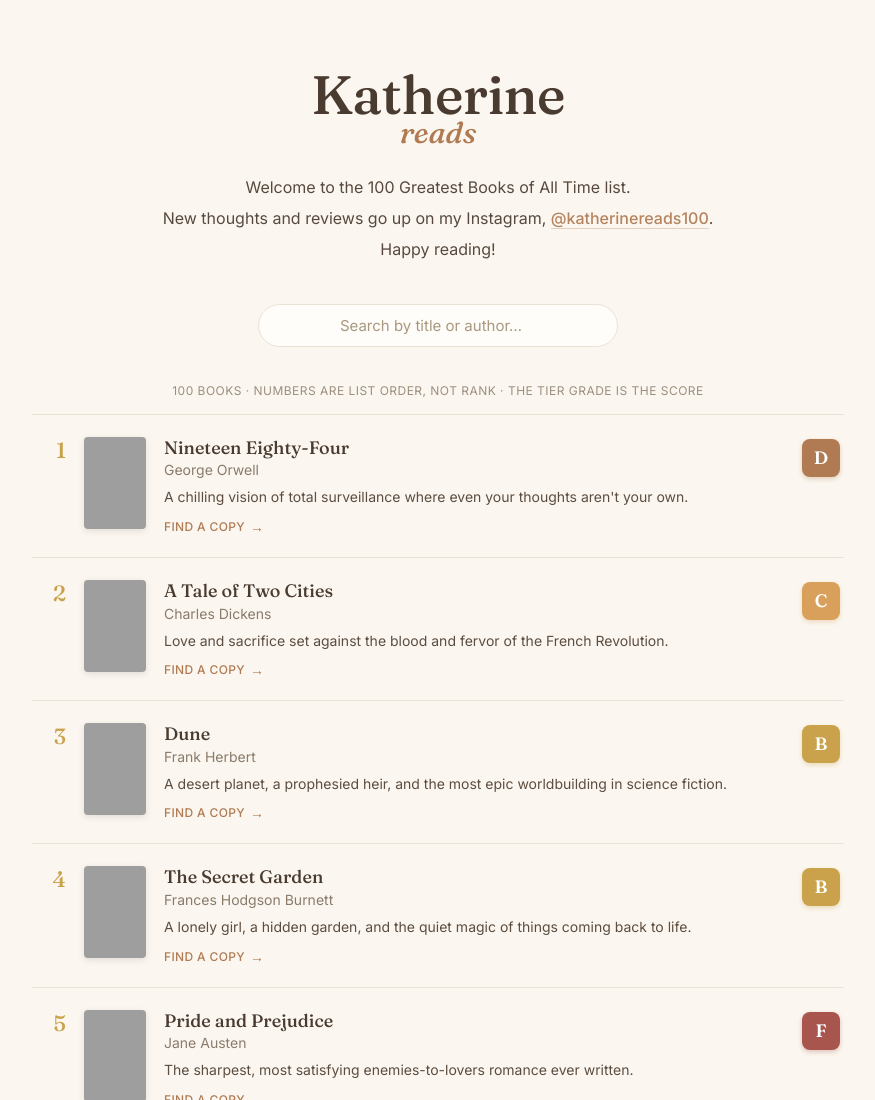
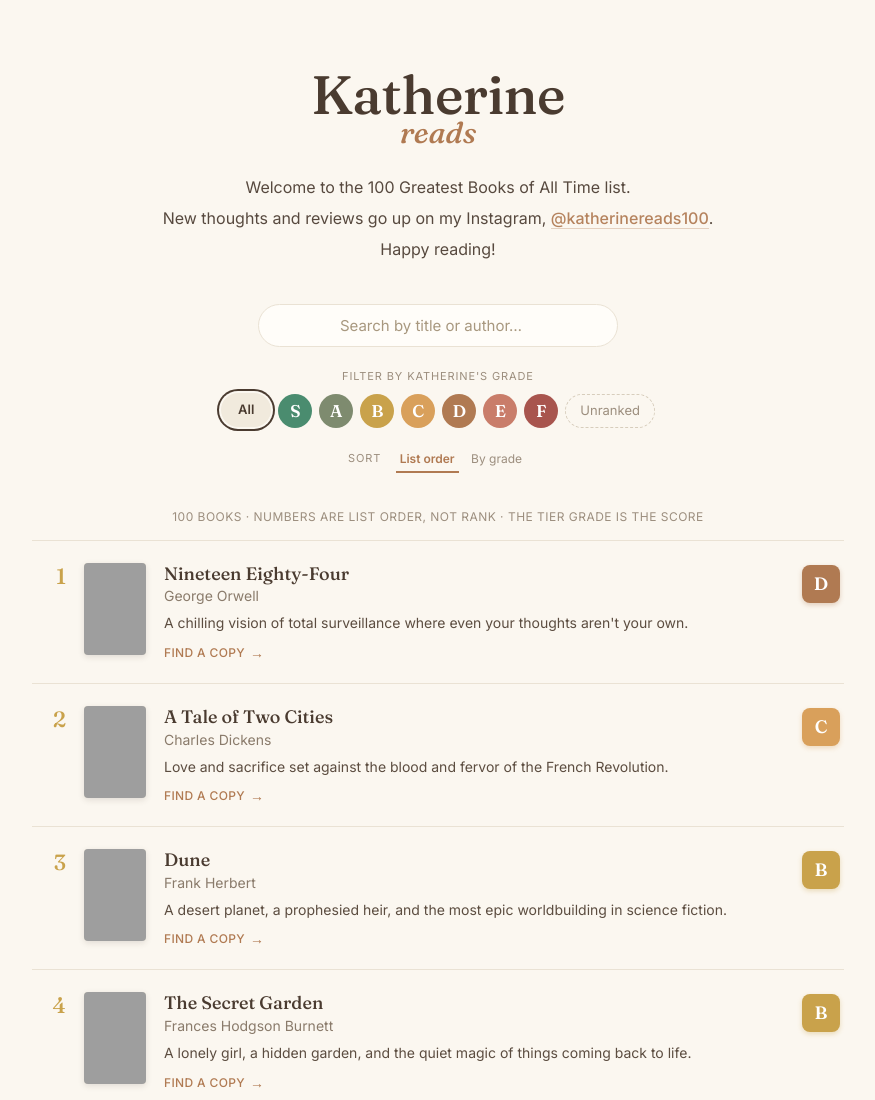
Before and after one commit to davondaneils/katherine-reads, a plain HTML site: page index.html in a window 1280 px wide. Shown: the top 1100 px of the page, without its empty margins (202-1077 px from the left). Drawn offline with Linux system fonts and the light colour scheme; grey boxes are pictures that could not be loaded.

Commit message:
Add grade filter + sort by grade
- Filter the list by Katherine's grade (S–F, plus All / Unranked) via
  colored pills that double as a legend.
- Sort toggle: list order (default) or by grade (S→F, unranked last).
- Single 'Filter by Katherine's grade' label instead of repeating a
  per-row 'Katherine's rank' tag on all 100 rows.
- Filter + search + sort compose; count line reflects the active view.

Co-Authored-By: Claude Opus 4.8 <noreply@anthropic.com>

```diff
--- a/index.html
+++ b/index.html
@@ -59,6 +59,25 @@
   .search::placeholder { color: #A8987F; }
   .search:focus { border-color: #B07A52; box-shadow: 0 2px 10px rgba(176,122,82,0.12); }
 
+  /* Filter pills (grade) + sort toggle */
+  .fpill {
+    display:inline-flex; align-items:center; justify-content:center;
+    height:34px; min-width:34px; border-radius:999px; cursor:pointer;
+    border:1.5px solid transparent; background:none; line-height:1;
+    transition:transform .12s ease, box-shadow .12s ease;
+    -webkit-tap-highlight-color:transparent;
+  }
+  .fpill:hover { transform:translateY(-1px); }
+  .fpill.sel { box-shadow:0 0 0 2px #FBF7F0, 0 0 0 4px #4A3B30; transform:translateY(-1px); }
+  .sortbtn {
+    background:none; border:none; cursor:pointer;
+    font-family:'Inter',system-ui,sans-serif; font-size:12px;
+    color:#9C8E7E; padding:5px 4px; margin:0 2px;
+    border-bottom:2px solid transparent;
+  }
+  .sortbtn.sel { color:#B07A52; font-weight:600; border-bottom-color:#B07A52; }
+  .sortbtn:hover { color:#B07A52; }
+
   @media (max-width: 520px) {
     .row-cover { width: 54px !important; height: 80px !important; }
     .wrap { padding: 0 18px; }
@@ -79,6 +98,16 @@
     <div style="margin:28px auto 0; max-width:600px;">
       <label for="search" style="position:absolute; width:1px; height:1px; overflow:hidden; clip:rect(0 0 0 0);">Search books by title or author</label>
       <input id="search" class="search" type="search" autocomplete="off" placeholder="Search by title or author…">
+    </div>
+
+    <div id="controls" style="max-width:600px; margin:22px auto 0;">
+      <div style="text-align:center; font-size:11px; letter-spacing:0.08em; text-transform:uppercase; color:#9C8E7E; margin-bottom:11px;">Filter by Katherine's grade</div>
+      <div id="filters" style="display:flex; flex-wrap:wrap; gap:7px; justify-content:center;"></div>
+      <div style="text-align:center; margin-top:18px;">
+        <span style="font-size:11px; letter-spacing:0.08em; text-transform:uppercase; color:#9C8E7E; margin-right:8px; vertical-align:middle;">Sort</span>
+        <button type="button" class="sortbtn sel" data-sort="list">List order</button>
+        <button type="button" class="sortbtn" data-sort="grade">By grade</button>
+      </div>
     </div>
 
     <div style="text-align:center; padding:28px 0 8px; margin-top:8px;">
@@ -105,6 +134,13 @@
     return String(s == null ? "" : s).replace(/[&<>"']/g, function (c) {
       return { "&": "&amp;", "<": "&lt;", ">": "&gt;", '"': "&quot;", "'": "&#39;" }[c];
     });
+  }
+
+  // Grade ordering for "sort by grade" (best to worst; unranked last).
+  var TIER_ORDER = { S: 0, A: 1, B: 2, C: 3, D: 4, E: 5, F: 6 };
+  function gradeIndex(b) {
+    var t = (b.tier || "").trim().toUpperCase();
+    return (t in TIER_ORDER) ? TIER_ORDER[t] : 7;
   }
 
   // Square tier chip — color by tier, neutral dashed slot when unranked.
@@ -167,7 +203,7 @@
       '</div>';
   }
 
-  var state = { data: null, query: "" };
+  var state = { data: null, query: "", tier: "all", sort: "list" };
 
   function render() {
     var data = state.data;
@@ -177,32 +213,62 @@
     var handle = site.handle || DEFAULT_HANDLE;
     var instagram = site.instagram || DEFAULT_IG;
     var q = state.query.trim().toLowerCase();
+    var tier = state.tier;
 
-    var filtered = q
-      ? all.filter(function (b) {
-          return (b.title || "").toLowerCase().indexOf(q) !== -1 ||
-                 (b.author || "").toLowerCase().indexOf(q) !== -1;
-        })
-      : all;
+    var filtered = all.filter(function (b) {
+      if (q &&
+          (b.title || "").toLowerCase().indexOf(q) === -1 &&
+          (b.author || "").toLowerCase().indexOf(q) === -1) return false;
+      if (tier !== "all") {
+        var bt = (b.tier || "").trim().toUpperCase();
+        if (tier === "unranked") { if (bt) return false; }
+        else if (bt !== tier) return false;
+      }
+      return true;
+    });
+
+    if (state.sort === "grade") {
+      filtered = filtered.slice().sort(function (a, b) {
+        return (gradeIndex(a) - gradeIndex(b)) || (a.rank - b.rank);
+      });
+    } else {
+      filtered = filtered.slice().sort(function (a, b) { return a.rank - b.rank; });
+    }
 
     // About blurb
     document.getElementById("about").innerHTML = aboutHTML(site.about, handle, instagram);
 
+    // Sync control active states
+    var fpills = document.querySelectorAll("#filters .fpill");
+    for (var fi = 0; fi < fpills.length; fi++) {
+      var on = fpills[fi].getAttribute("data-k") === tier;
+      fpills[fi].classList.toggle("sel", on);
+      fpills[fi].setAttribute("aria-pressed", on ? "true" : "false");
+    }
+    var sbtns = document.querySelectorAll(".sortbtn");
+    for (var si = 0; si < sbtns.length; si++) {
+      sbtns[si].classList.toggle("sel", sbtns[si].getAttribute("data-sort") === state.sort);
+    }
+
     // Count label
     var total = all.length;
+    var shown = filtered.length;
     var countEl = document.getElementById("count");
     if (!data) {
       countEl.textContent = "Loading…";
-    } else if (q) {
-      countEl.textContent = filtered.length + (filtered.length === 1 ? " book" : " books") + " of " + total;
+    } else if (tier === "all" && !q) {
+      countEl.textContent = total + " books · numbers are list order, not rank · the tier grade is the score";
     } else {
-      countEl.textContent = total + " books · numbers are list order, not rank · the tier grade is the score";
+      var bits = shown + (shown === 1 ? " book" : " books");
+      if (tier !== "all") bits += " · " + (tier === "unranked" ? "unranked" : "grade " + tier);
+      if (q) bits += " · “" + state.query.trim() + "”";
+      countEl.textContent = bits;
     }
 
     // List
     var listEl = document.getElementById("list");
-    if (data && q && filtered.length === 0) {
-      listEl.innerHTML = '<p style="text-align:center; color:#9C8E7E; font-size:15px; padding:48px 0;">No books match “' + esc(state.query.trim()) + '”.</p>';
+    if (data && shown === 0) {
+      listEl.innerHTML = '<p style="text-align:center; color:#9C8E7E; font-size:15px; padding:48px 0;">No books match these filters.</p>';
     } else {
       listEl.innerHTML = filtered.map(function (b) { return rowHTML(b, colors); }).join("");
     }
@@ -212,22 +278,66 @@
       'More reviews on Instagram — <a href="' + esc(instagram) + '" target="_blank" rel="noopener" style="color:#B07A52; text-decoration:none; border-bottom:1px solid #B07A5255;">' + esc(handle) + '</a>';
   }
 
+  // Build the grade filter pills (colors come from the data).
+  function buildFilters(colors) {
+    var el = document.getElementById("filters");
+    if (!el) return;
+    el.innerHTML = "";
+    var opts = [{ k: "all", l: "All" }];
+    ["S", "A", "B", "C", "D", "E", "F"].forEach(function (t) {
+      opts.push({ k: t, l: t, tier: true, color: (colors && colors[t]) || "#7E8B6F" });
+    });
+    opts.push({ k: "unranked", l: "Unranked", dashed: true });
+    opts.forEach(function (o) {
+      var b = document.createElement("button");
+      b.type = "button";
+      b.className = "fpill";
+      b.setAttribute("data-k", o.k);
+      if (o.tier) {
+        b.style.cssText = "width:34px;font-family:'Fraunces',serif;font-size:17px;font-weight:600;color:#fff;background:" + o.color + ";";
+        b.textContent = o.l;
+        b.setAttribute("aria-label", "Grade " + o.l);
+      } else if (o.dashed) {
+        b.style.cssText = "padding:0 14px;font-family:'Inter',system-ui,sans-serif;font-size:13px;color:#9C8E7E;background:transparent;border:1.5px dashed #D7CDBC;";
+        b.textContent = o.l;
+      } else {
+        b.style.cssText = "padding:0 16px;font-family:'Inter',system-ui,sans-serif;font-size:13px;font-weight:600;color:#4A3B30;background:#F1EADD;";
+        b.textContent = o.l;
+      }
+      b.addEventListener("click", function () { state.tier = o.k; render(); });
+      el.appendChild(b);
+    });
+  }
+
   document.getElementById("search").addEventListener("input", function (e) {
     state.query = e.target.value;
     render();
   });
 
+  var sortBtns = document.querySelectorAll(".sortbtn");
+  for (var sb = 0; sb < sortBtns.length; sb++) {
+    sortBtns[sb].addEventListener("click", function (e) {
+      state.sort = e.currentTarget.getAttribute("data-sort");
+      render();
+    });
+  }
+
   render(); // initial (loading) paint
+
+  function start(data) {
+    state.data = data;
+    buildFilters((data.tiers && data.tiers.colors) || {});
+    render();
+  }
 
   // Primary source: data loaded via <script src="books.js">. Works over HTTP and file://.
   if (window.KATHERINE_DATA) {
-    state.data = window.KATHERINE_DATA;
-    render();
+    start(window.KATHERINE_DATA);
   } else {
     // Fallback: fetch books.json (only works when served over HTTP).
     fetch("books.json", { cache: "no-cache" })
       .then(function (r) { return r.json(); })
-      .then(function (data) { state.data = data; render(); })
+      .then(function (data) { start(data); })
       .catch(function () {
         state.data = { site: {}, tiers: { colors: {} }, books: [] };
         document.getElementById("count").textContent = "Couldn’t load the book list.";
```
